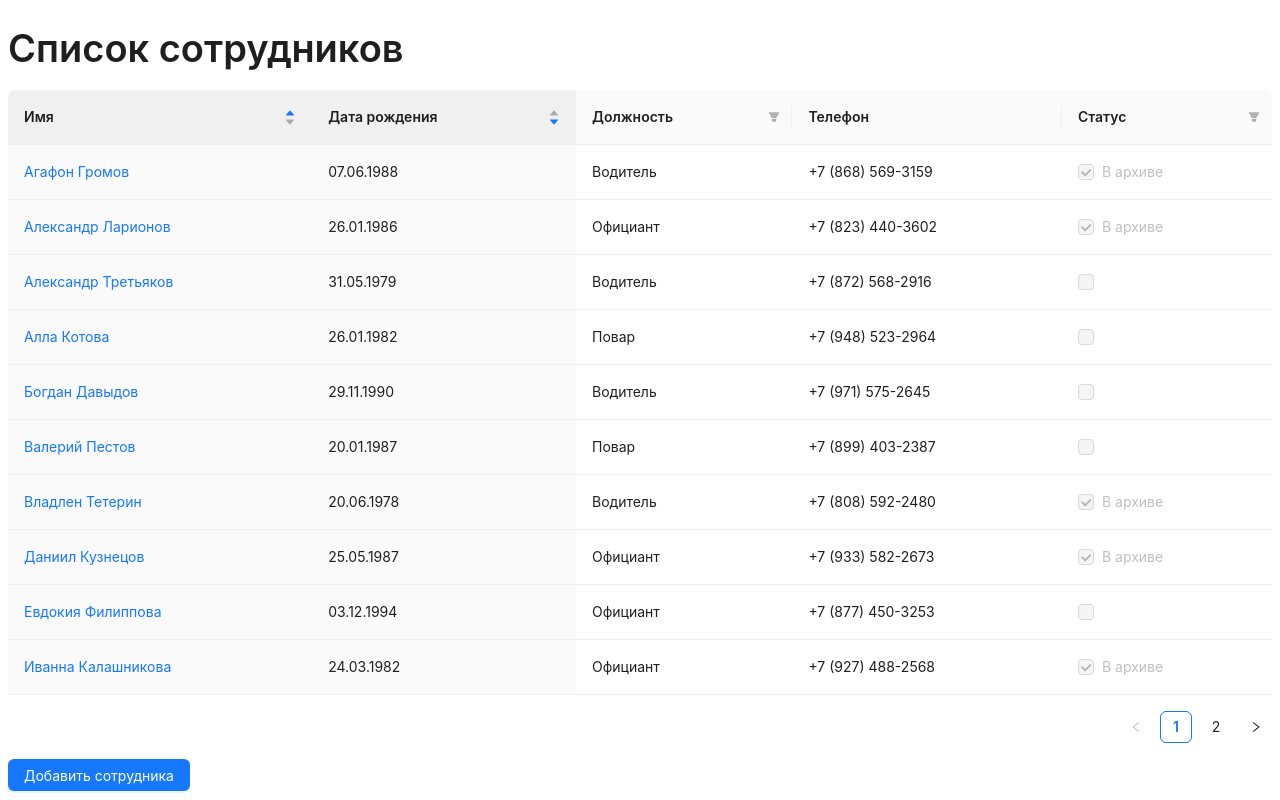
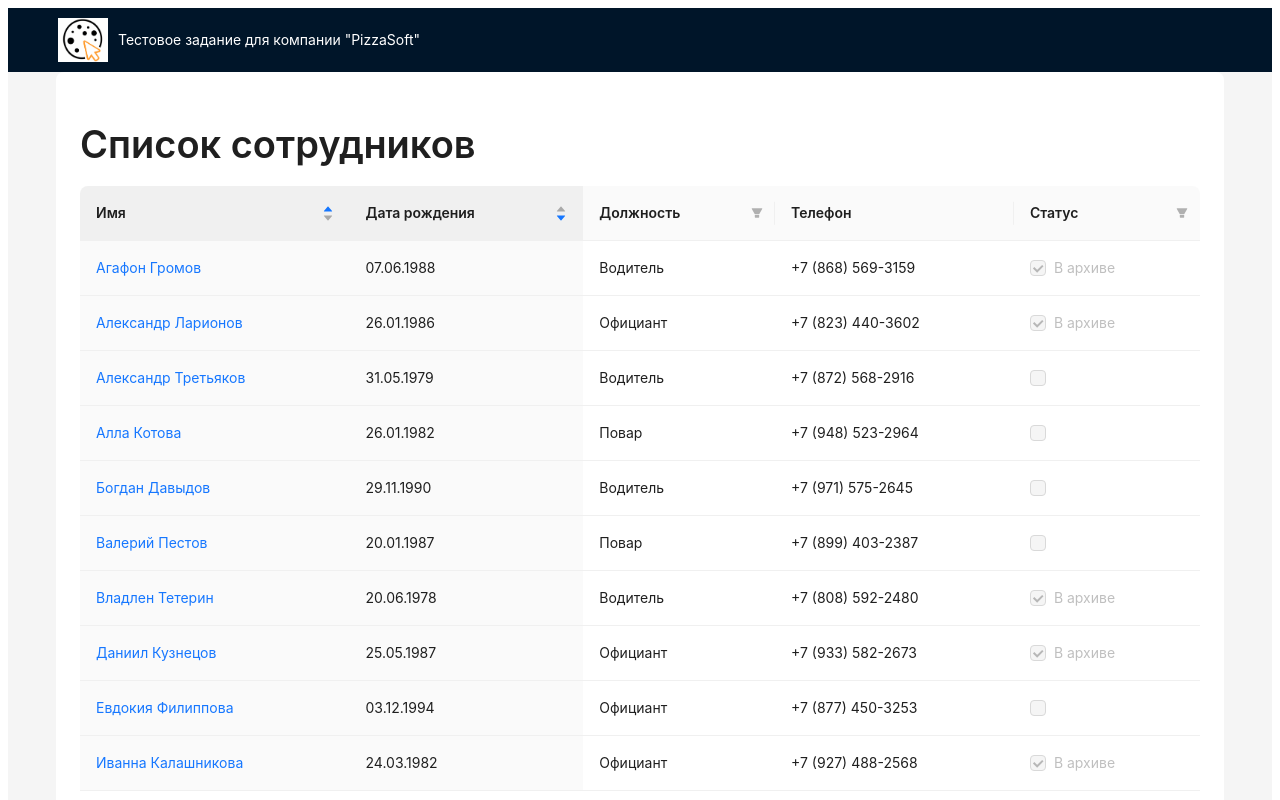
Before and after one commit to Otec-S/pizza-soft-test, a React (Vite) app: page / in a window 1280 px wide. Shown: the top 800 px of the page. Built offline with nearby package versions, Linux system fonts and the light colour scheme.

Commit message:
chore почистил немного после добавления layout

```diff
--- a/src/App.tsx
+++ b/src/App.tsx
@@ -4,21 +4,58 @@ import EmployeesList from "./pages/employees-list/employees-list";
 import EmployeeEdit from "./pages/employee-edit/employee-edit";
 import EmployeeAdd from "./pages/employee-add/employee-add";
 import NotFound from "./pages/not-found/not-found";
-import LayoutGeneral from "./components/layout/layout";
+import { Layout, theme } from "antd";
+import logo from "../src/assets/logoPizzaSoft.png";
 
 function App() {
+  const { Header, Content, Footer } = Layout;
+
+  const {
+    token: { colorBgContainer, borderRadiusLG },
+  } = theme.useToken();
+
   return (
+    <Layout>
+      <Header style={{ display: "flex", alignItems: "center", color: "white" }}>
+        <img
+          src={logo}
+          alt="PizzaSoft"
+          style={{
+            width: "50px",
+            height: "50px",
+            marginRight: "10px",
+            objectFit: "contain",
+          }}
+        />
+        <span style={{ color: "white" }}>
+          Тестовое задание для компании "PizzaSoft"
+        </span>
+      </Header>
+      <Content style={{ padding: "0 48px" }}>
+        <div
+          // TODO: SASS ?
+          style={{
+            background: colorBgContainer,
+            minHeight: "calc(100vh - 147px)",
+            padding: 24,
+            borderRadius: borderRadiusLG,
+          }}
+        >
           <Router>
             <Routes>
               <Route path="/" element={<EmployeesList />} />
-        {/* FIXME: */}
-        <Route path="/layout" element={<LayoutGeneral />} />
               <Route path="/employee-edit/:id" element={<EmployeeEdit />} />
               <Route path="/employee-add" element={<EmployeeAdd />} />
               <Route path="/404" element={<NotFound />} />
               <Route path="*" element={<NotFound />} />
             </Routes>
-    </Router>
+          </Router>{" "}
+        </div>
+      </Content>
+      <Footer style={{ textAlign: "center" }}>
+        Выполнено Сергеем Григорашем (@Otec_S) 09.09.2024
+      </Footer>
+    </Layout>
   );
 }
 
--- a/src/components/layout/layout.tsx
+++ /dev/null
@@ -1,67 +0,0 @@
-import React from "react";
-import { Breadcrumb, Layout, Menu, theme } from "antd";
-import logo from "../../assets/logoPizzaSoft.png";
-
-const { Header, Content, Footer } = Layout;
-
-// const items = new Array(15).fill(null).map((_, index) => ({
-//   key: index + 1,
-//   label: `nav ${index + 1}`,
-// }));
-
-const LayoutGeneral: React.FC = () => {
-  const {
-    token: { colorBgContainer, borderRadiusLG },
-  } = theme.useToken();
-
-  return (
-    <Layout>
-      <Header style={{ display: "flex", alignItems: "center", color: "white" }}>
-        <img
-          src={logo}
-          alt="PizzaSoft"
-          style={{
-            width: "50px",
-            height: "50px",
-            marginRight: "10px",
-            objectFit: "contain",
-          }}
-        />
-        <span style={{ color: "white" }}>
-          Тестовое задание для компании "PizzaSoft"
-        </span>
-        {/* <div className="demo-logo" /> */}
-        {/* <Menu
-          theme="dark"
-          mode="horizontal"
-          defaultSelectedKeys={['2']}
-          items={items}
-          style={{ flex: 1, minWidth: 0 }}
-        /> */}
-      </Header>
-      <Content style={{ padding: "0 48px" }}>
-        {/* <Breadcrumb style={{ margin: "16px 0" }}>
-          <Breadcrumb.Item>Home</Breadcrumb.Item>
-          <Breadcrumb.Item>List</Breadcrumb.Item>
-          <Breadcrumb.Item>App</Breadcrumb.Item>
-        </Breadcrumb> */}
-        <div
-          // TODO: SASS ?
-          style={{
-            background: colorBgContainer,
-            minHeight: "calc(100vh - 147px)",
-            padding: 24,
-            borderRadius: borderRadiusLG,
-          }}
-        >
-          Content
-        </div>
-      </Content>
-      <Footer style={{ textAlign: "center" }}>
-        Выполнено Сергеем Григорашем (@Otec_S) 09.09.2024
-      </Footer>
-    </Layout>
-  );
-};
-
-export default LayoutGeneral;
```
Lines whose indentation alone changed are shown as unchanged.
